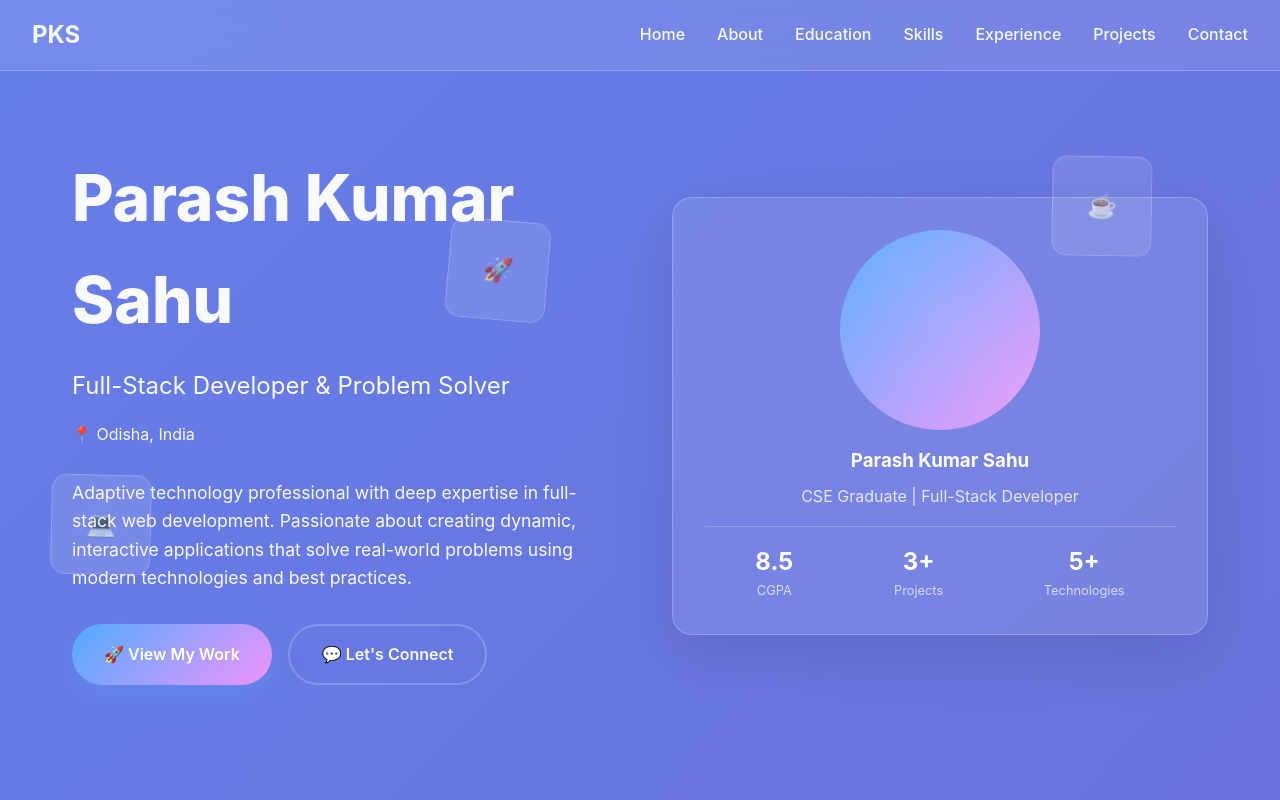
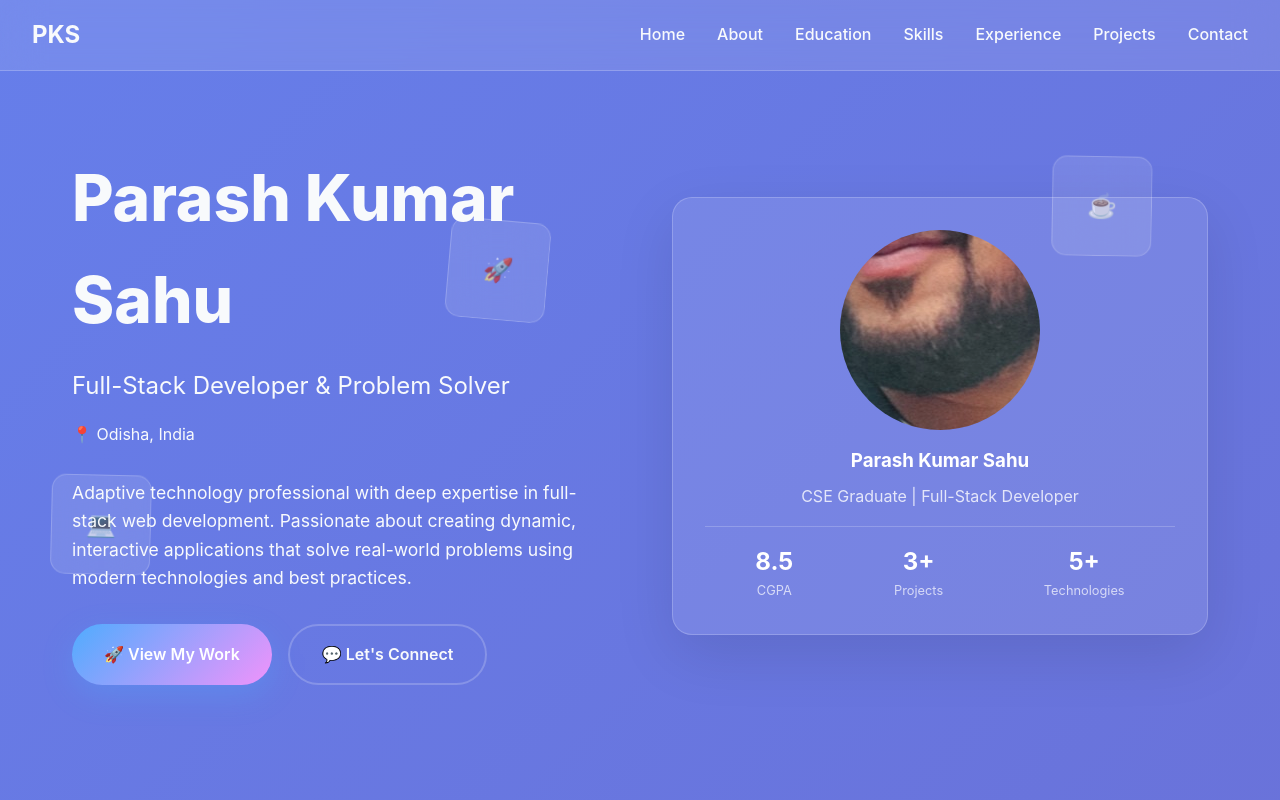
Before and after one commit to picolosensai09/portfolio-website, a plain HTML site: page index.html in a window 1280 px wide. Shown: the top 800 px of the page. Drawn offline with Linux system fonts and the light colour scheme.

Commit message:
Add files via upload

```diff
--- a/index.html
+++ b/index.html
@@ -48,7 +48,7 @@
                 </div>
                 <div class="hero-visual">
                     <div class="profile-card">
-                        <div class="profile-image"><img src="./Assets/Picsart_25-03-19_09-13-51-303.jpg" alt=""></div>
+                        <div class="profile-image"><img src="./Picsart_25-03-19_09-13-51-303.jpg" alt=""></div>
                         <h3 style="color: white; margin-bottom: 0.5rem;">Parash Kumar Sahu</h3>
                         <p style="color: rgba(255,255,255,0.8); margin-bottom: 1rem;">CSE Graduate | Full-Stack Developer</p>
                         <div class="stats-row">
```
